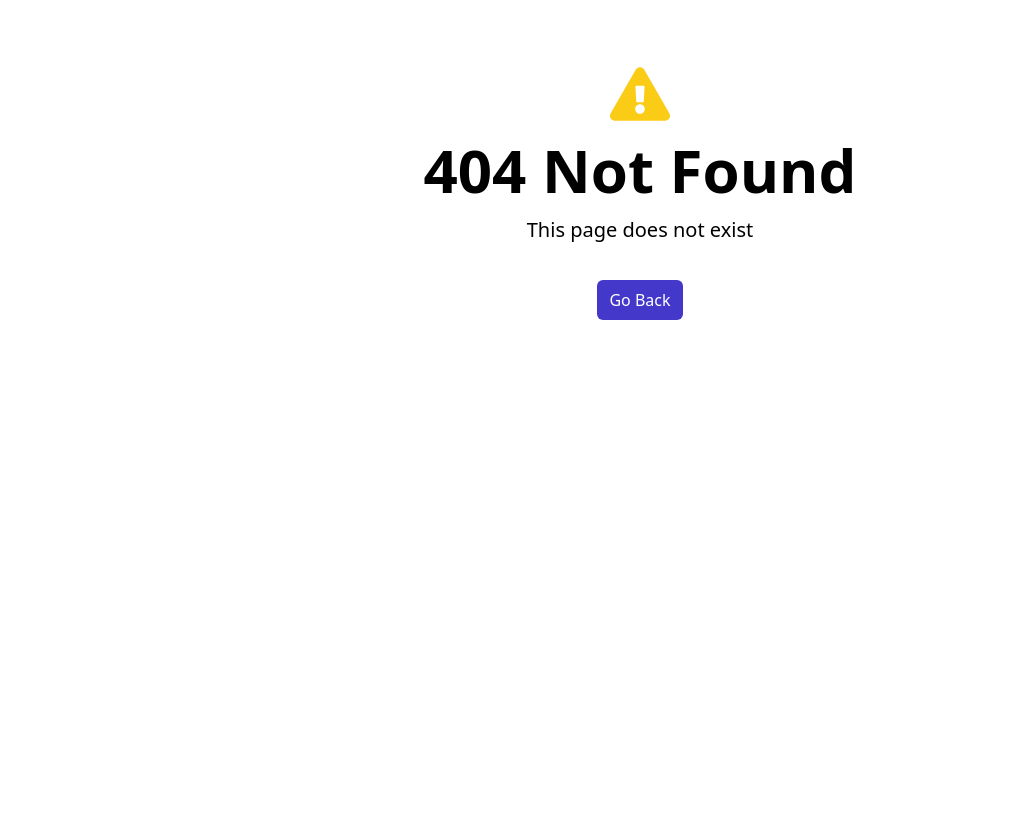
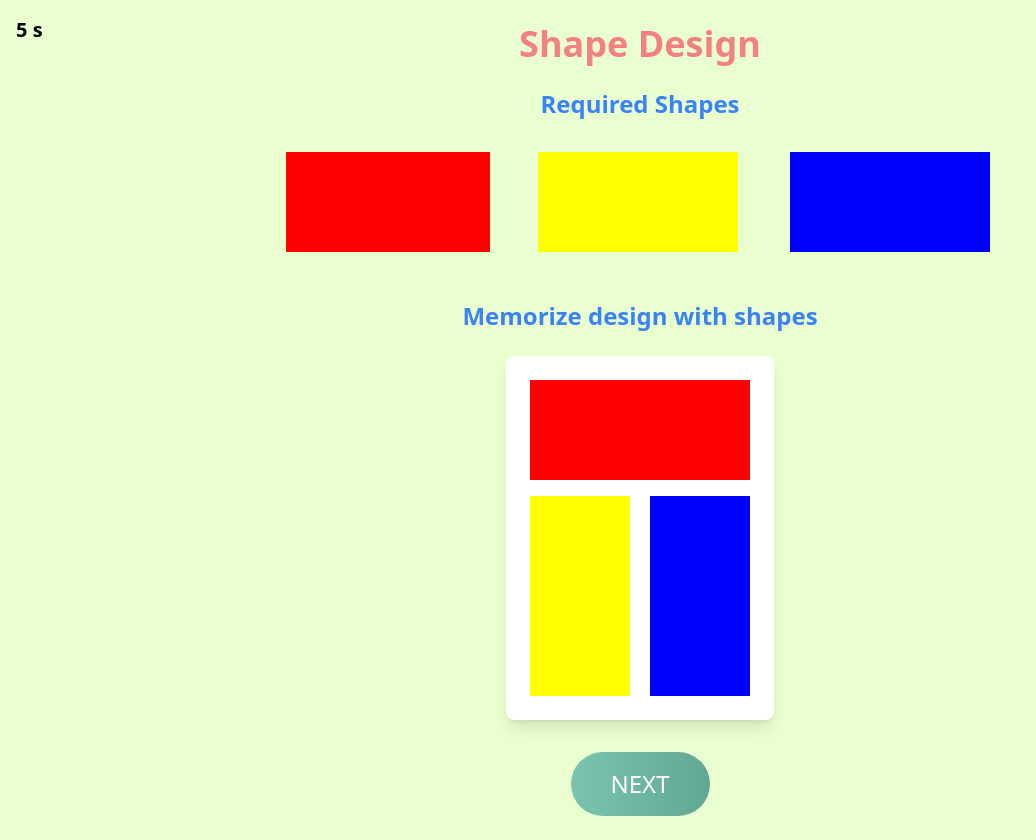
Before and after one commit to TechForAutismDyslexia/Shape-Design, a React (Create React App) app: page /games/shapedesign/showdesign/1 in a window 1280 px wide. Before the commit this address had no page. Shown: the whole page, without its empty margins (0-1036 px from the left). Before the commit the page ends 800 px from the top, so only its background shows below. Built offline with nearby package versions, Linux system fonts and the light colour scheme.

Commit message:
games subdomain added only

```diff
--- a/package.json
+++ b/package.json
@@ -2,7 +2,7 @@
   "name": "game",
   "version": "0.1.0",
   "private": true,
-  "homepage":"/shapedesign",
+  "homepage":"/games/shapedesign",
   "dependencies": {
     "@dnd-kit/core": "^6.1.0",
     "@testing-library/jest-dom": "^5.17.0",
--- a/src/App.js
+++ b/src/App.js
@@ -10,10 +10,10 @@ export default function App() {
   return (
     <div>
       <Routes>
-        <Route path="shapedesign/" element={<Start />} />
-        <Route path="shapedesign/showdesign/:id" element={<ShowDesign />} />
-        <Route path="shapedesign/allshapes" element={<AllShapes />} />
-        <Route path="shapedesign/designstructure/:id" element={<DesignStructure />} />
+        <Route path="games/shapedesign/" element={<Start />} />
+        <Route path="games/shapedesign/showdesign/:id" element={<ShowDesign />} />
+        <Route path="games/shapedesign/allshapes" element={<AllShapes />} />
+        <Route path="games/shapedesign/designstructure/:id" element={<DesignStructure />} />
         <Route path="*" element={<NotFound />} />
       </Routes>
     </div>
--- a/src/index.js
+++ b/src/index.js
@@ -8,7 +8,7 @@ import { BrowserRouter } from 'react-router-dom';
 const root = ReactDOM.createRoot(document.getElementById('root'));
 root.render(
   <React.StrictMode>
-    <BrowserRouter basename={process.env.NODE_ENV === 'development' ? '/' : '/shapedesign'}>
+    <BrowserRouter basename={process.env.NODE_ENV === 'development' ? '/' : '/games/shapedesign'}>
       <App />
     </BrowserRouter>
   </React.StrictMode>
--- a/src/screens/AllShapes.js
+++ b/src/screens/AllShapes.js
@@ -7,7 +7,7 @@ function RequiredShapes() {
   const navigate = useNavigate();
   const handleClick = () => {
     // Navigate to the next route
-    navigate('/showdesign/0');
+    navigate('/games/showdesign/0');
   };
 
   const shapes = [
--- a/src/screens/DesignStructure.js
+++ b/src/screens/DesignStructure.js
@@ -83,7 +83,7 @@ const DesignStructure = () => {
         setConfetti(false);
         const nextDesignId = designId + 1;
         if (nextDesignId < 3) { // Assuming there are only 3 designs
-          navigate(`/shapedesign/showdesign/${nextDesignId}`);
+          navigate(`/games/shapedesign/showdesign/${nextDesignId}`);
         } else {
           console.log("All designs completed!");
         }
--- a/src/screens/ShowDesigns.js
+++ b/src/screens/ShowDesigns.js
@@ -20,7 +20,7 @@ export default function ShowDesign() {
 
   const handleClick = () => {
     // Navigate to the next route
-    navigate(`/shapedesign/designstructure/${designId}`); // Adjust for next design ID
+    navigate(`/games/shapedesign/designstructure/${designId}`); // Adjust for next design ID
   };
 
   const [timer, setTimer] = useState(10);
@@ -33,7 +33,7 @@ export default function ShowDesign() {
 
     // Navigate to the next route after 10 seconds
     const timeout = setTimeout(() => {
-      navigate(`/shapedesign/designstructure/${designId}`); // Adjust for next design ID
+      navigate(`/games/shapedesign/designstructure/${designId}`); // Adjust for next design ID
     }, 10000);
 
     return () => {
--- a/src/screens/Start.js
+++ b/src/screens/Start.js
@@ -9,7 +9,7 @@ export default function Start() {
 
   const handleClick = () => {
     // Navigate to the desired route
-    navigate('/shapedesign/showdesign/0');
+    navigate('/games/shapedesign/showdesign/0');
   };
 
   const toggleInfoBox = () => {
```
